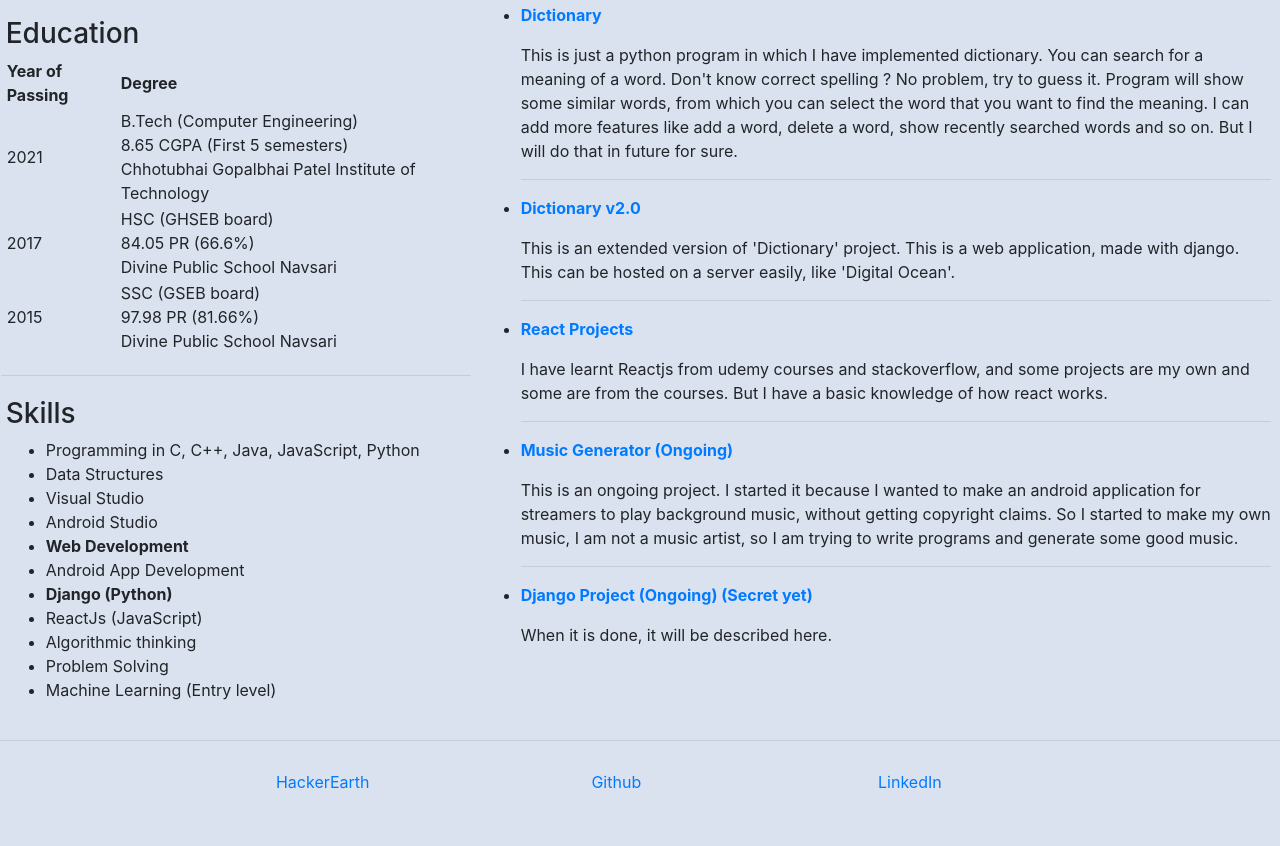
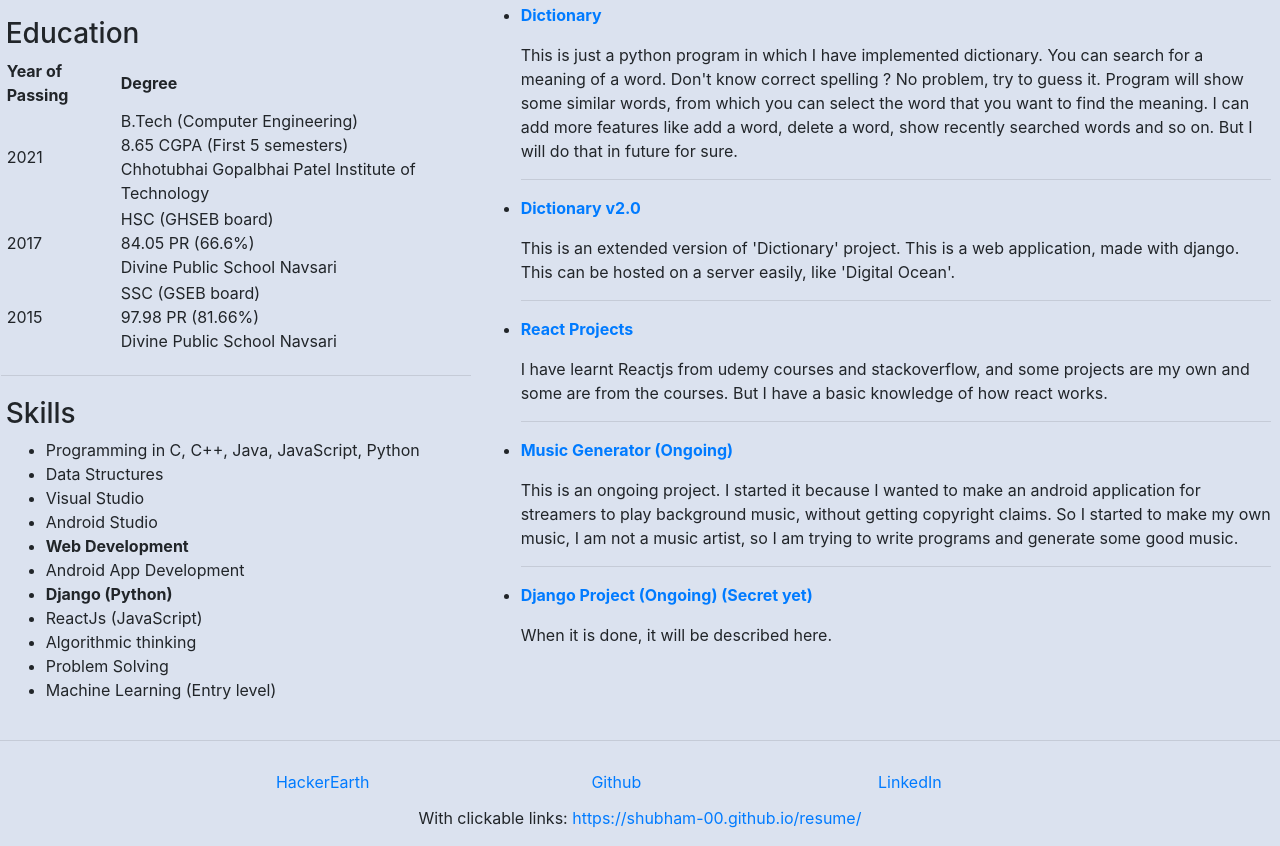
Before and after one commit to shubham-00/resume, a plain HTML site: page resume.html in a window 1280 px wide. Shown: the part 622-1468 px from the top of the page. Before the commit the page ends 1428 px from the top, so only its background shows below. Drawn offline with nearby package versions, Linux system fonts and the light colour scheme.

Commit message:
Update resume.html

```diff
--- a/resume.html
+++ b/resume.html
@@ -291,5 +291,8 @@
         </li>
       </ul>
     </div>
+    <div align="center">
+      <p>With clickable links: <a href="#">https://shubham-00.github.io/resume/</a></p>
+    </div>
   </body>
 </html>
```
